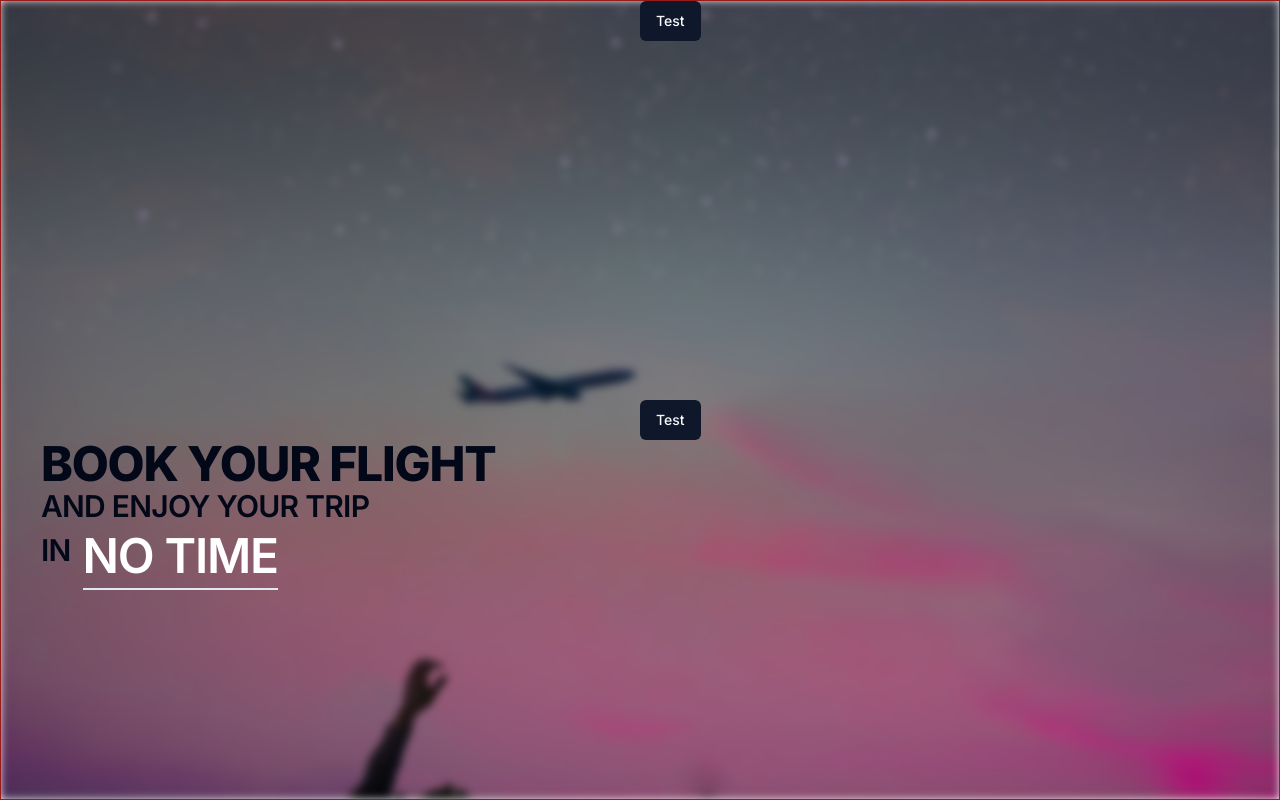
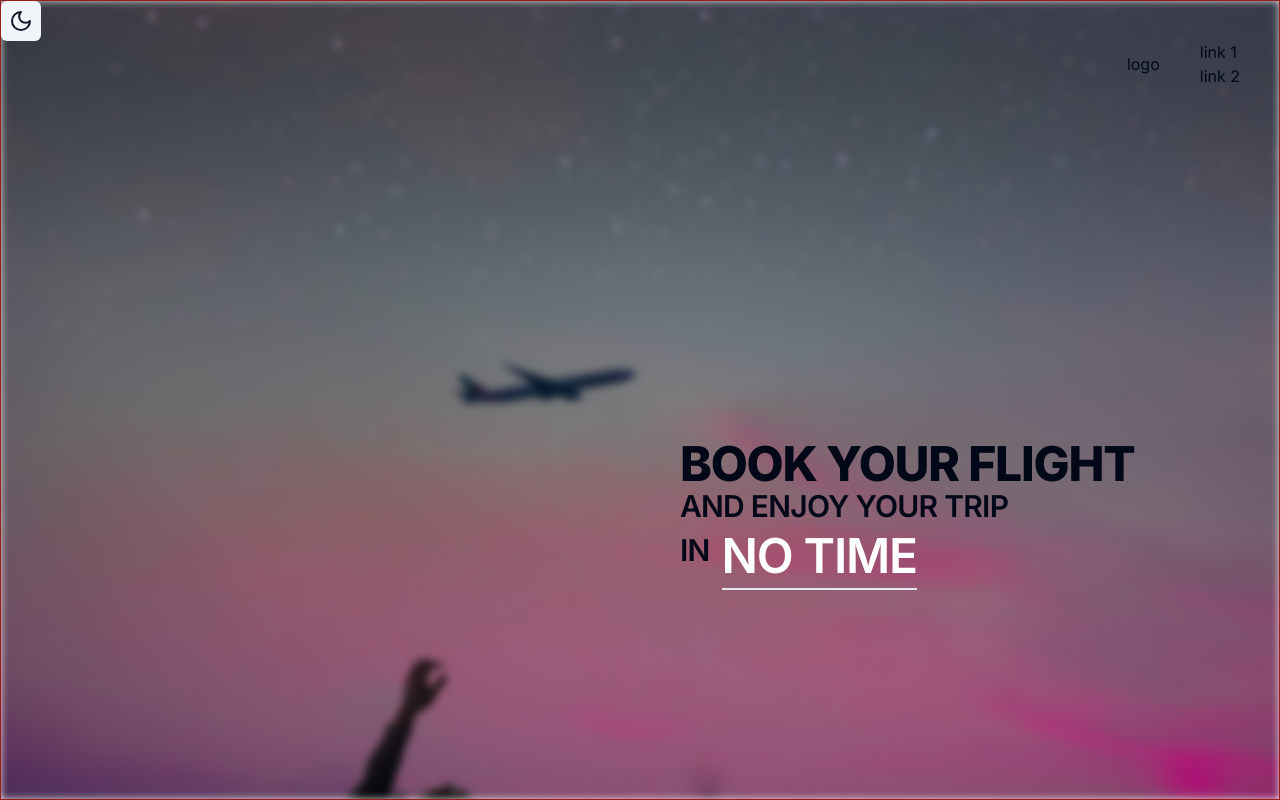
Before and after one commit to muhammedogz/rota-finder, a Next.js app: page / in a window 1280 px wide. Built offline with nearby package versions, Linux system fonts and the light colour scheme.

Commit message:
Create app bar and layouts

```diff
--- a/src/app/page.tsx
+++ b/src/app/page.tsx
@@ -1,22 +1,19 @@
 import BackgroundImage from "@/components/BackgroundImage";
 import Caption from "@/components/Caption";
 import ThemeSwitchButton from "@/components/button/ThemeSwitchButton";
+import Header from "@/components/header/Header";
 
 export default function Home() {
   return (
     <div className="min-h-screen grid grid-cols-2 grid-rows-2 gap-0 border border-red-800">
-      <div>
-        <BackgroundImage />
-      </div>
-      <div>
-        <ThemeSwitchButton>Test </ThemeSwitchButton>
-      </div>
-      <div>
-        <Caption />
-      </div>
-      <div>
-        <ThemeSwitchButton>Test </ThemeSwitchButton>
-      </div>
+      <BackgroundImage />
+      <Header />
+      <ThemeSwitchButton />
+
+      <div></div>
+      <div></div>
+      <Caption />
+      <div></div>
     </div>
   );
 }
--- a/src/components/button/ThemeSwitchButton.tsx
+++ b/src/components/button/ThemeSwitchButton.tsx
@@ -1,6 +1,7 @@
 "use client";
 
 import { Button, ButtonProps } from "@/components/ui/button";
+import { MoonIcon, SunIcon } from "lucide-react";
 import { useTheme } from "next-themes";
 
 type ThemeSwitchButtonProps = ButtonProps;
@@ -8,11 +9,15 @@ type ThemeSwitchButtonProps = ButtonProps;
 const ThemeSwitchButton = ({ ...props }: ThemeSwitchButtonProps) => {
   const { theme, setTheme } = useTheme();
 
+  const isLightMode = theme === "light";
   return (
     <Button
-      onClick={() => setTheme(theme === "light" ? "dark" : "light")}
-      {...props}
-    />
+      variant="secondary"
+      size="icon"
+      onClick={() => setTheme(isLightMode ? "dark" : "light")}
+    >
+      {isLightMode ? <SunIcon /> : <MoonIcon />}
+    </Button>
   );
 };
 
--- /dev/null
+++ b/src/components/header/Header.tsx
@@ -0,0 +1,19 @@
+"use client";
+
+import ThemeSwitchButton from "@/components/button/ThemeSwitchButton";
+
+const Header = () => {
+  return (
+    <div className="fixed top-0 left-0 right-0">
+      <div className="flex justify-end items-center gap-10 p-10">
+        <div>logo</div>
+        <div>
+          <div>link 1</div>
+          <div>link 2</div>
+        </div>
+      </div>
+    </div>
+  );
+};
+
+export default Header;
--- /dev/null
+++ b/src/components/layout/AppLayout.tsx
@@ -0,0 +1,18 @@
+'use client';
+
+import Header from "@/components/header/Header";
+
+interface AppLayoutProps {
+  children: React.ReactNode;
+}
+
+const AppLayout = ({ children }: AppLayoutProps) => {
+  return (
+    <div>
+      <Header />
+      {children}
+    </div>
+  );
+};
+
+export default AppLayout;
```
